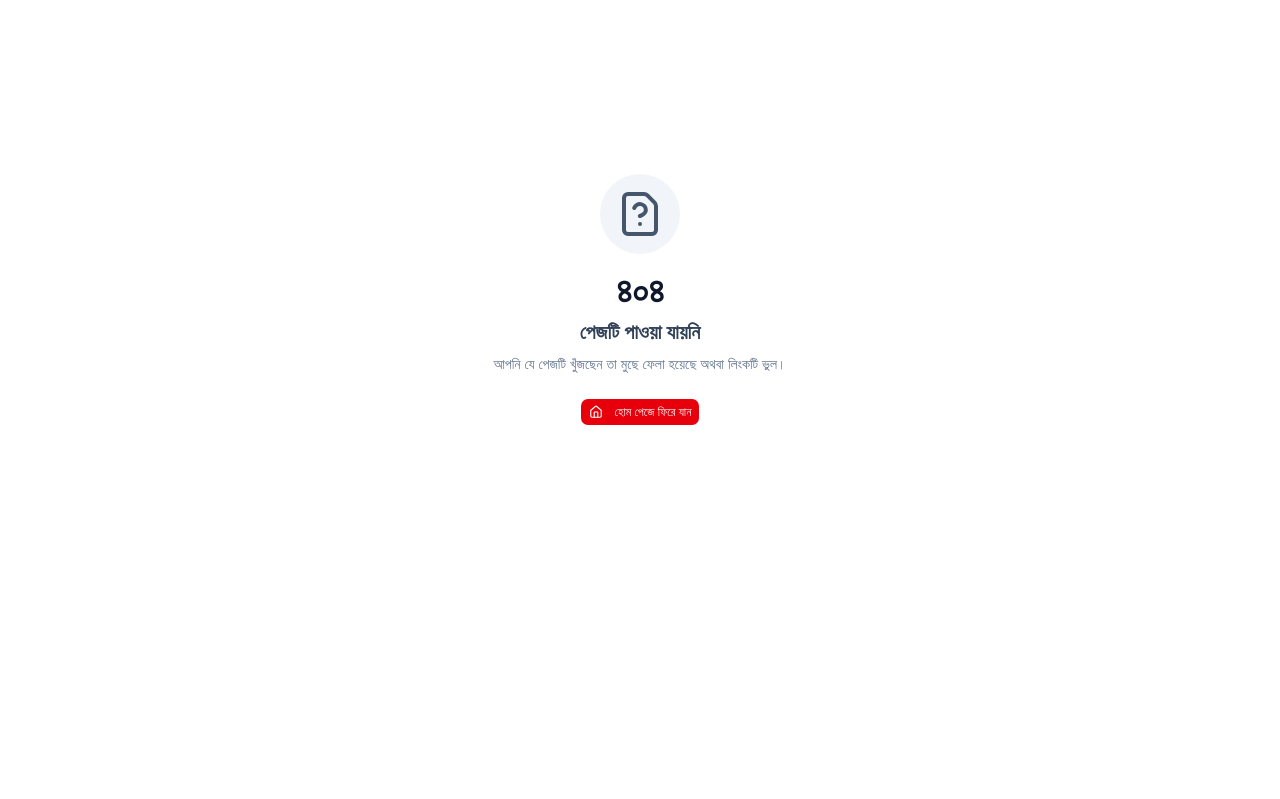
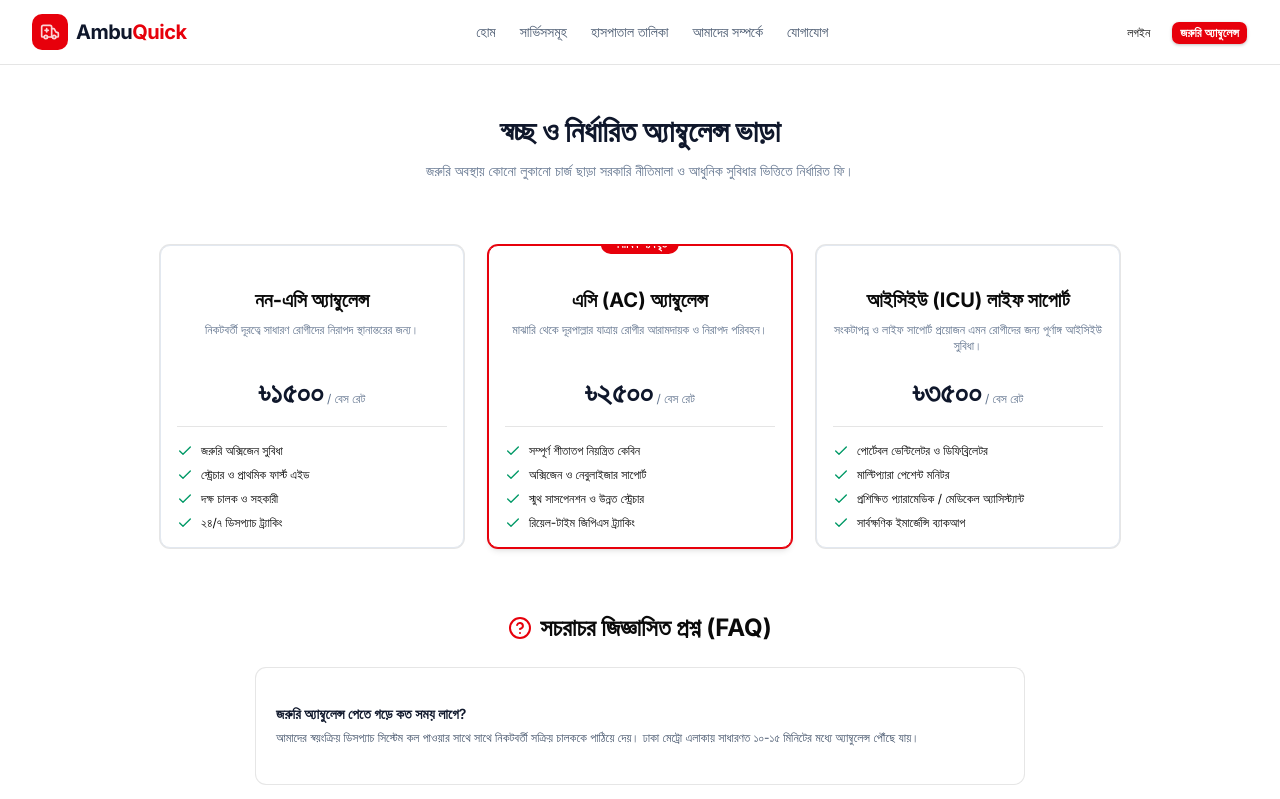
Before and after one commit to sarafathossen/b7a7, a Next.js app: page /pricing in a window 1280 px wide. Before the commit this address had no page. Shown: the top 799 px of the page. Built offline with nearby package versions, Linux system fonts and the light colour scheme.

Commit message:
added pricing page

```diff
--- /dev/null
+++ b/src/app/(public)/pricing/page.tsx
@@ -0,0 +1,126 @@
+// src/app/(public)/pricing/page.tsx
+import { Card, CardHeader, CardTitle, CardContent } from "@/components/ui/card";
+import { Badge } from "@/components/ui/badge";
+import { Check, HelpCircle, ShieldAlert } from "lucide-react";
+
+export default function PricingPage() {
+  const plans = [
+    {
+      name: "নন-এসি অ্যাম্বুলেন্স",
+      price: "১৫০০",
+      desc: "নিকটবর্তী দূরত্বে সাধারণ রোগীদের নিরাপদ স্থানান্তরের জন্য।",
+      features: [
+        "জরুরি অক্সিজেন সুবিধা",
+        "স্ট্রেচার ও প্রাথমিক ফার্স্ট এইড",
+        "দক্ষ চালক ও সহকারী",
+        "২৪/৭ ডিসপ্যাচ ট্র্যাকিং",
+      ],
+      popular: false,
+    },
+    {
+      name: "এসি (AC) অ্যাম্বুলেন্স",
+      price: "২৫০০",
+      desc: "মাঝারি থেকে দূরপাল্লার যাত্রায় রোগীর আরামদায়ক ও নিরাপদ পরিবহন।",
+      features: [
+        "সম্পূর্ণ শীতাতপ নিয়ন্ত্রিত কেবিন",
+        "অক্সিজেন ও নেবুলাইজার সাপোর্ট",
+        "স্মুথ সাসপেনশন ও উন্নত স্ট্রেচার",
+        "রিয়েল-টাইম জিপিএস ট্র্যাকিং",
+      ],
+      popular: true,
+    },
+    {
+      name: "আইসিইউ (ICU) লাইফ সাপোর্ট",
+      price: "৩৫০০",
+      desc: "সংকটাপন্ন ও লাইফ সাপোর্ট প্রয়োজন এমন রোগীদের জন্য পূর্ণাঙ্গ আইসিইউ সুবিধা।",
+      features: [
+        "পোর্টেবল ভেন্টিলেটর ও ডিফিব্রিলেটর",
+        "মাল্টিপ্যারা পেশেন্ট মনিটর",
+        "প্রশিক্ষিত প্যারামেডিক / মেডিকেল অ্যাসিস্ট্যান্ট",
+        "সার্বক্ষণিক ইমার্জেন্সি ব্যাকআপ",
+      ],
+      popular: false,
+    },
+  ];
+
+  const faqs = [
+    {
+      q: "জরুরি অ্যাম্বুলেন্স পেতে গড়ে কত সময় লাগে?",
+      a: "আমাদের স্বয়ংক্রিয় ডিসপ্যাচ সিস্টেম কল পাওয়ার সাথে সাথে নিকটবর্তী সক্রিয় চালককে পাঠিয়ে দেয়। ঢাকা মেট্রো এলাকায় সাধারণত ১০-১৫ মিনিটের মধ্যে অ্যাম্বুলেন্স পৌঁছে যায়।",
+    },
+    {
+      q: "ভাড়া পরিশোধের নিয়ম কী?",
+      a: "আমাদের প্ল্যাটফর্ম থেকে সরাসরি বিকাশ (bKash) ও ডিজিটাল পেমেন্টের মাধ্যমে নির্ধারিত ভাড়া পরিশোধ করা যায়। চালককে কোনো অতিরিক্ত বা লুকানো ফি দিতে হয় না।",
+    },
+    {
+      q: "প্রয়োজনে কি বুকিং বাতিল করা সম্ভব?",
+      a: "হ্যাঁ, অ্যাম্বুলেন্স রওনা দেওয়ার পূর্বে কলার ড্যাশবোর্ড থেকে তাৎক্ষণিকভাবে রিকোয়েস্ট বাতিল করার সুযোগ রয়েছে।",
+    },
+  ];
+
+  return (
+    <div className="container mx-auto px-4 sm:px-8 py-12 space-y-16 max-w-5xl">
+      {/* Title */}
+      <div className="text-center max-w-2xl mx-auto space-y-3">
+        <h1 className="text-3xl font-extrabold text-slate-900">স্বচ্ছ ও নির্ধারিত অ্যাম্বুলেন্স ভাড়া</h1>
+        <p className="text-sm text-slate-500">
+          জরুরি অবস্থায় কোনো লুকানো চার্জ ছাড়া সরকারি নীতিমালা ও আধুনিক সুবিধার ভিত্তিতে নির্ধারিত ফি।
+        </p>
+      </div>
+
+      {/* Pricing Cards */}
+      <div className="grid grid-cols-1 md:grid-cols-3 gap-6">
+        {plans.map((p, idx) => (
+          <Card
+            key={idx}
+            className={`border relative flex flex-col justify-between ${
+              p.popular ? "border-red-600 shadow-md ring-1 ring-red-600" : "border-slate-200"
+            }`}
+          >
+            {p.popular && (
+              <span className="absolute -top-3 left-1/2 -translate-x-1/2 bg-red-600 text-white text-xs px-3 py-0.5 rounded-full font-bold">
+                সর্বাধিক ব্যবহৃত
+              </span>
+            )}
+            <CardHeader className="text-center pt-6">
+              <CardTitle className="text-xl font-bold">{p.name}</CardTitle>
+              <p className="text-xs text-slate-500 mt-1 min-h-[32px]">{p.desc}</p>
+              <div className="pt-4">
+                <span className="text-3xl font-black text-slate-900">৳{p.price}</span>
+                <span className="text-xs text-slate-500"> / বেস রেট</span>
+              </div>
+            </CardHeader>
+
+            <CardContent className="space-y-4">
+              <div className="border-t pt-4 space-y-2 text-xs">
+                {p.features.map((feat, fIdx) => (
+                  <div key={fIdx} className="flex items-center gap-2">
+                    <Check className="w-4 h-4 text-emerald-600 shrink-0" />
+                    <span>{feat}</span>
+                  </div>
+                ))}
+              </div>
+            </CardContent>
+          </Card>
+        ))}
+      </div>
+
+      {/* FAQs */}
+      <div className="space-y-6 max-w-3xl mx-auto">
+        <h2 className="text-2xl font-bold text-center flex items-center justify-center gap-2">
+          <HelpCircle className="w-6 h-6 text-red-600" /> সচরাচর জিজ্ঞাসিত প্রশ্ন (FAQ)
+        </h2>
+        <div className="grid gap-4">
+          {faqs.map((faq, i) => (
+            <Card key={i} className="border-slate-200">
+              <CardContent className="p-5 space-y-1">
+                <h3 className="font-semibold text-sm text-slate-900">{faq.q}</h3>
+                <p className="text-xs text-slate-600 leading-relaxed">{faq.a}</p>
+              </CardContent>
+            </Card>
+          ))}
+        </div>
+      </div>
+    </div>
+  );
+}
```
